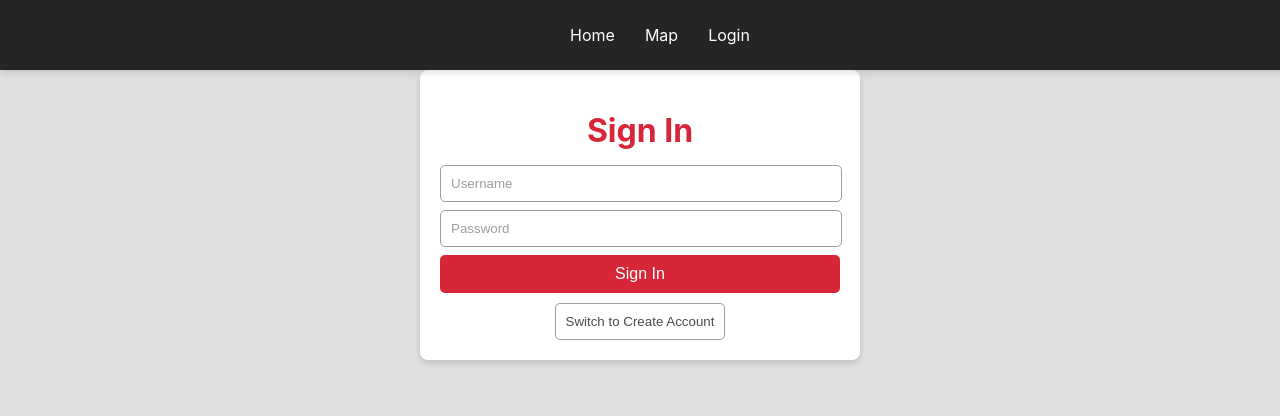
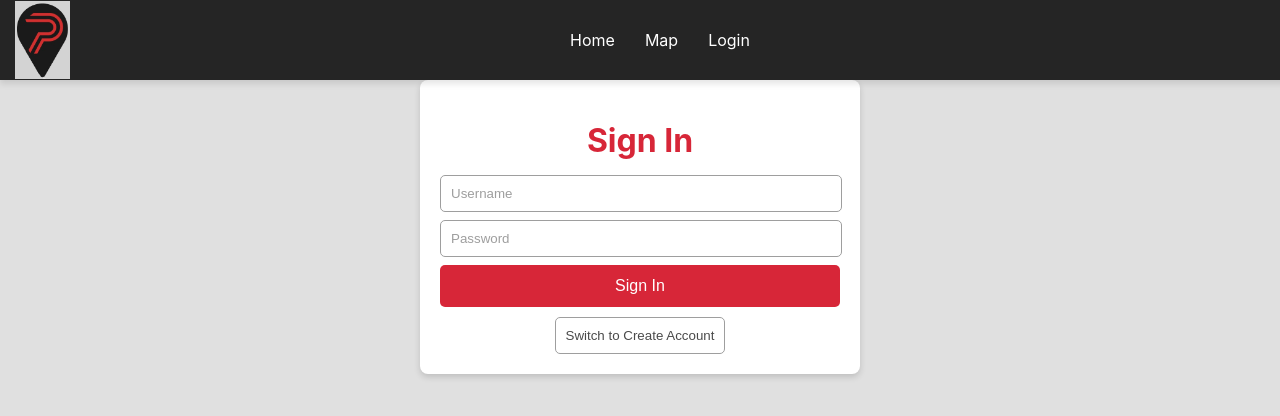
Before and after one commit to DLNCTTR/ParkIT, a React (Create React App) app in the folder frontend/: page /login in a window 1280 px wide. Shown: the top 416 px of the page. Built offline with nearby package versions, Linux system fonts and the light colour scheme.

Commit message:
Css final

```diff
--- a/frontend/src/components/ManageParkingPage.css
+++ b/frontend/src/components/ManageParkingPage.css
@@ -1,9 +1,8 @@
-/* ================== Manage Page Background ================== */
+/* ================== General Page Styling ================== */
 body {
     background-color: #E0E0E0; /* ✅ Light Grey Background */
     margin: 0;
     padding: 0;
-    gap: 15px;
 }
 
 /* ================== Title ================== */
@@ -15,15 +14,20 @@ body {
 }
 
 /* ================== Search Input ================== */
+.search-container {
+    display: flex;
+    justify-content: center;
+    margin-bottom: 5px;
+}
+
 .search-input {
     padding: 10px;
     width: 100%;
-    max-width: 400px; /* ✅ Prevents stretching */
+    max-width: 400px;
     border: 1px solid #9E9E9E;
     border-radius: 5px;
     background-color: #FFFFFF;
     color: #4A4A4A;
-    margin-bottom: 10px;
 }
 
 .search-input::placeholder {
@@ -32,52 +36,66 @@ body {
 
 .search-input:focus {
     border-color: #D72638;
+    outline: none;
 }
 
 /* ================== Map Styling ================== */
-.map-frame {
-    border: 2px solid #000000; /* ✅ Black Border */
+.manage-map-container {
+    display: flex;
+    justify-content: center;
+    align-items: center;
+    background-color: black; /* ✅ Creates the black frame effect */
+    padding: 5px; /* ✅ Space between map and frame */
     border-radius: 10px;
-    overflow: hidden;
     max-width: 900px;
-    margin: 0 auto 10px auto; /* ✅ Less space below */
-    box-shadow: 2px 2px 6px rgba(0, 0, 0, 0.2);
+    margin: 0 auto 5px auto; /* ✅ Reduced space below the map */
 }
 
-/* ================== Form ================== */
+.manage-map-frame {
+    border: 1px solid black;
+    width: 100%;
+    max-width: 880px;
+    height: 400px;
+    border-radius: 8px;
+    overflow: hidden;
+    box-shadow: 2px 2px 2px rgba(0, 0, 0, 0.3);
+}
+
+/* ================== Form Styling ================== */
 .manage-form {
     display: flex;
     flex-direction: column;
     background: #FFFFFF;
-    padding: 5px;
+    padding: 10px;
     border: 1px solid #000000;
     border-radius: 5px;
     box-shadow: 0px 3px 6px rgba(0, 0, 0, 0.15);
     max-width: 800px;
-    margin: 2px auto; /* ✅ Reduce space between form and map */
+    margin: 5px auto; /* ✅ Reduced space between form and map */
 }
 
 /* ================== Input Fields ================== */
 .input-field {
     padding: 10px;
     width: 100%;
-    max-width: 95%; /* ✅ Keep fields slightly smaller */
+    max-width: 95%;
     border: 1px solid #9E9E9E;
     border-radius: 5px;
     background-color: #FFFFFF;
     color: #4A4A4A;
-    margin-bottom: 8px; /* ✅ Less spacing between inputs */
+    margin-bottom: 8px;
 }
 
 .input-field:focus {
     border-color: #D72638;
+    outline: none;
 }
 
 /* ================== Buttons ================== */
 .btn-primary {
     background-color: #D72638;
     color: white;
-    padding: 10px;
+    padding: 12px;
     border: none;
     border-radius: 5px;
     font-size: 16px;
@@ -94,28 +112,18 @@ body {
     color: #B71C1C;
     text-align: center;
     font-weight: bold;
-}
-/* ================== Adjust the Space Between Map and Form ================== */
-.map-frame {
-    border: 2px solid #000000; /* ✅ Ensure the map has a frame */
-    border-radius: 8px;
-    box-shadow: 2px 2px 6px rgba(0, 0, 0, 0.2);
-    margin-bottom: 10px; /* ✅ Small but consistent space */
-}
-
-/* ================== Reduce Space Between Map & Form ================== */
-.manage-form {
-    margin-top: 5px !important;  /* ✅ Reduce top margin of form */
+    margin-bottom: 10px;
 }
 
 /* ================== Responsive Fixes ================== */
 @media (max-width: 768px) {
-    .map-frame {
-        max-width: 100%; /* ✅ Ensures responsiveness */
+    .map-container {
+        max-width: 100%;
     }
 
     .manage-form {
         max-width: 95%;
+        padding: 8px;
     }
 
     .input-field {
--- a/frontend/src/components/Navbar.css
+++ b/frontend/src/components/Navbar.css
@@ -3,15 +3,16 @@
     background-color: #252525; /* Charcoal Black */
     padding: 10px 20px;
     display: flex;
-    justify-content: center;
+    align-items: center;
+    justify-content: center; /* ✅ Centers navigation links */
     box-shadow: 0px 4px 6px rgba(0, 0, 0, 0.1);
 
     position: fixed;
     top: 0;
     width: 100%;
     z-index: 1000;
-    height: 50px; /* Explicitly set navbar height */
-    line-height: 50px; /* Ensures text alignment */
+    height: 60px; /* Slightly increased height */
+    line-height: 60px; /* Ensures text alignment */
 }
 
 /* Prevent page content from being covered by the fixed navbar */
@@ -22,15 +23,28 @@ body {
 
 /* Wrapper to ensure content is not hidden under the navbar */
 .content-wrapper {
-    padding-top: 70px; /* Matches navbar height + extra space */
+    padding-top: 80px; /* Matches navbar height + extra space */
+}
+
+/* ================== Logo Styling ================== */
+.navbar-logo {
+    height: 78px; /* ✅ Keep the logo at the height you set */
+    width: auto;
+    position: absolute; /* ✅ Keeps the logo fixed to the left */
+    left: 15px; /* ✅ Keeps it from touching the edge */
+    top: 50%; /* ✅ Aligns it vertically */
+    transform: translateY(-50%); /* ✅ Ensures proper centering */
 }
 
 /* ================== Navbar List ================== */
 .navbar-list {
     list-style: none;
     display: flex;
+    align-items: center;
+    justify-content: center; /* ✅ Centers the navigation links */
     margin: 0;
     padding: 0;
+    width: 100%; /* ✅ Ensures it stretches across the navbar */
 }
 
 /* ================== Navbar Items ================== */
@@ -76,12 +90,19 @@ body {
 /* ================== Responsive Design ================== */
 @media (max-width: 768px) {
     .navbar {
-        padding: 10px;
+        flex-direction: column;
+        height: auto;
+    }
+
+    .navbar-logo {
+        height: 60px; /* ✅ Smaller logo for mobile */
+        left: 10px;
     }
 
     .navbar-list {
         flex-direction: column;
         text-align: center;
+        padding: 10px 0;
     }
 
     .navbar-item {
--- a/frontend/src/components/Navbar.js
+++ b/frontend/src/components/Navbar.js
@@ -1,6 +1,8 @@
 import React from "react";
 import { Link, useNavigate } from "react-router-dom";
 import "./Navbar.css";
+import logo from "../assets/images/logo.png";
+
 
 const Navbar = () => {
     const navigate = useNavigate();
@@ -14,6 +16,11 @@ const Navbar = () => {
 
     return (
         <nav className="navbar">
+
+            <Link to="/">
+                <img src={logo} alt="ParkIT Logo" className="navbar-logo" />
+            </Link>
+
             <ul className="navbar-list">
                 {/* Always show Home */}
                 <li className="navbar-item">
--- a/frontend/src/pages/ManageParkingPage.js
+++ b/frontend/src/pages/ManageParkingPage.js
@@ -215,7 +215,7 @@ const ManageParkingPage = () => {
             placeId: spot.placeId || "",
             pricePerHour: spot.pricePerHour || 0,
             type: spot.type || "",
-            totalcapacity: spot.totalCapacity || 1,
+            totalCapacity: spot.totalCapacity || 1,
             currentCapacity: spot.currentCapacity || 0,
             availability: spot.availability ?? true, // Preserve availability status
             description: spot.description ? String(spot.description) : "",
@@ -262,9 +262,10 @@ const ManageParkingPage = () => {
                         </div>
 
                         {/* ✅ Google Map with Black Border */}
-                        <div className="map-container">
+                        <div className="manage-map-container" style={{marginBottom: "20px"}}>
+
                             <GoogleMap
-                                className="map-frame"
+                                className="manage-map-frame"
                                 mapContainerStyle={mapContainerStyle}
                                 center={{lat: form.latitude, lng: form.longitude}}
                                 zoom={14}
@@ -283,7 +284,8 @@ const ManageParkingPage = () => {
                 )}
 
 
-                <form className="manage-form" onSubmit={handleFormSubmit}>
+                <form className="manage-form" onSubmit={handleFormSubmit} style={{marginTop: "5px"}}>
+
                     <h3>{isEditing ? "✏️ Edit Parking Spot" : "➕ Add Parking Spot"}</h3>
 
                     <input type="text" placeholder="Address" className="input-field" value={form.address}
@@ -351,4 +353,4 @@ const ManageParkingPage = () => {
     );
 };
 
-            export default ManageParkingPage;
+export default ManageParkingPage;
```
Also changed, not shown: frontend/src/assets/images/logo.png (added).
